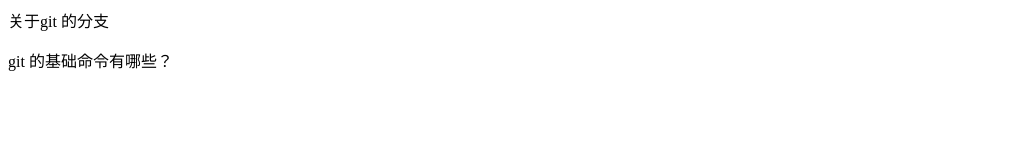
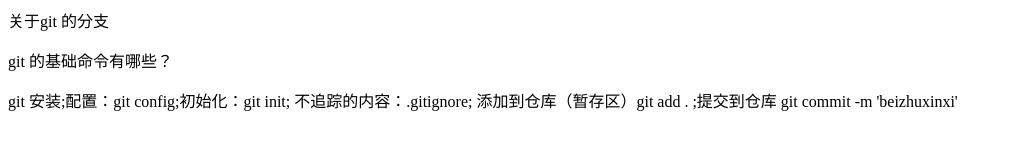
Before and after one commit to wangguiming/personalfile, a plain HTML site: page index.html in a window 1280 px wide. Shown: the whole page, without its empty margins (0-1012 px from the left). Drawn offline with Linux system fonts and the light colour scheme.

Commit message:
devcommit

```diff
--- a/index.html
+++ b/index.html
@@ -7,5 +7,6 @@
 	<body>
 		<div>关于git 的分支</div>
 		<p>git 的基础命令有哪些？</p>
+		<p>git 安装;配置：git config;初始化：git init; 不追踪的内容：.gitignore; 添加到仓库（暂存区）git add . ;提交到仓库 git commit -m 'beizhuxinxi' </p>
 	</body>
 </html>
```
